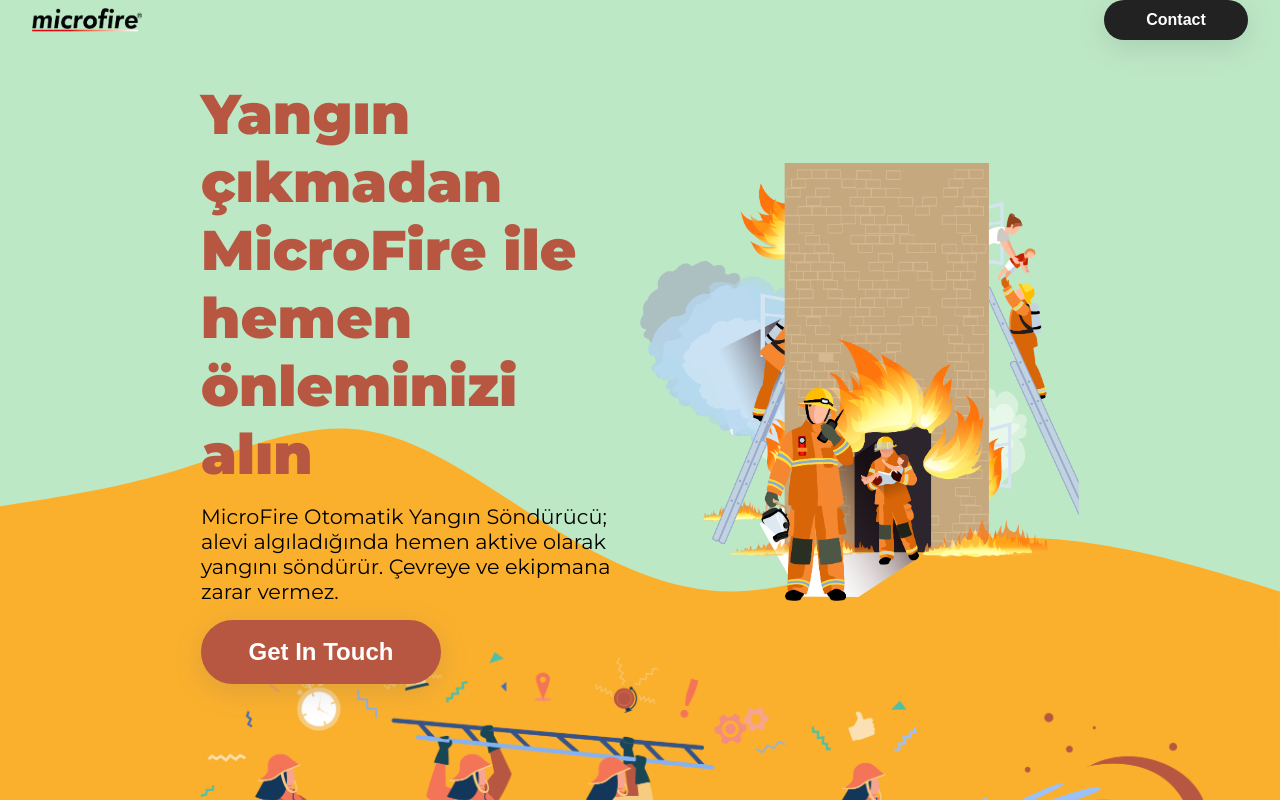
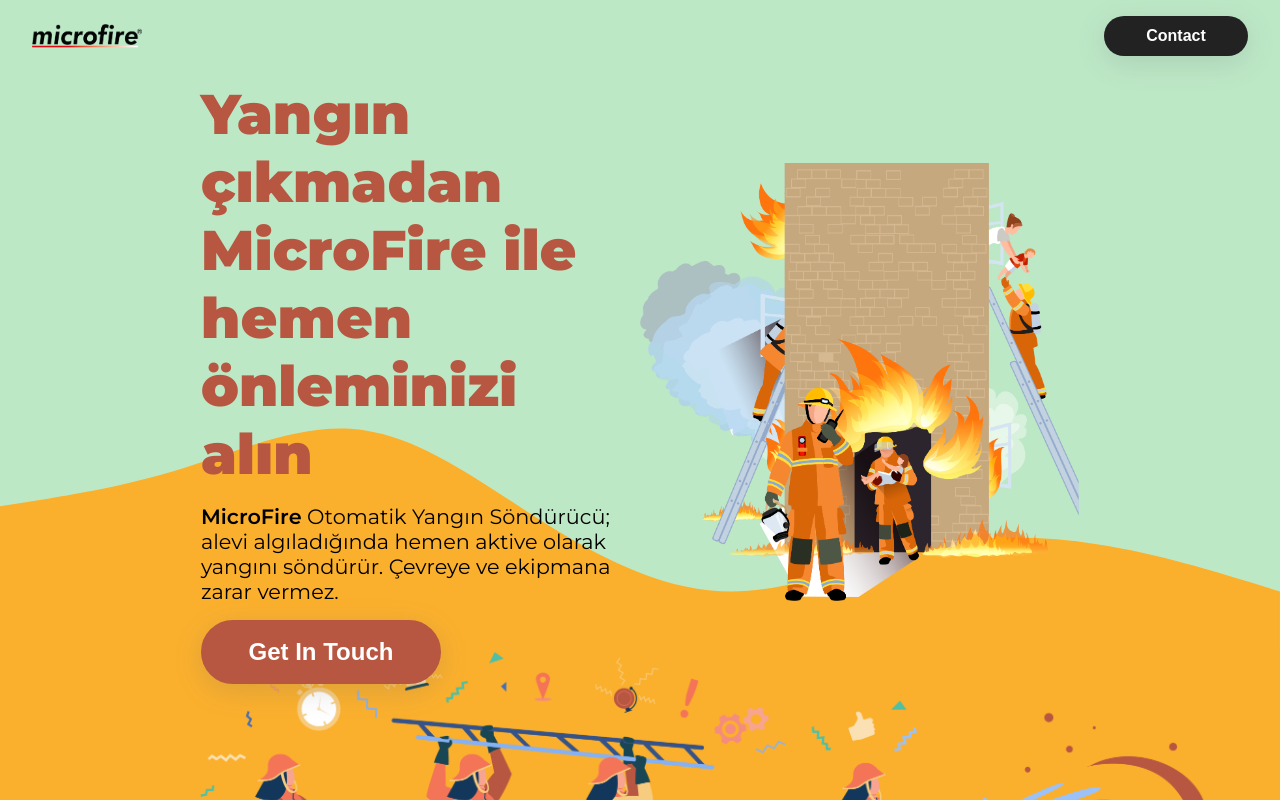
Before and after one commit to canocalir/microfire-next, a Next.js app: page / in a window 1280 px wide. Shown: the top 800 px of the page. Built offline with nearby package versions, Linux system fonts and the light colour scheme.

Commit message:
added brand hover

```diff
--- a/src/components/Hero/Hero.styled.ts
+++ b/src/components/Hero/Hero.styled.ts
@@ -44,12 +44,21 @@
   }
 `;
 
+const HeroBrand = styled.span`
+  font-weight: 600;
+  font-size: 1.3rem;
+  &:hover {
+    background-color: #effbd0;
+    transition: 500ms ease-in-out;
+  }
+`;
+
 const HeroRightContainer = styled.section`
   display: flex;
   justify-content: center;
   align-items: center;
   width: 49%;
-  @media(max-width: 864px){
+  @media (max-width: 864px) {
     order: 0;
     width: 100%;
   }
@@ -77,7 +86,7 @@
   width: 100%;
   height: auto;
   z-index: 2;
-  @media (max-width: 864px){
+  @media (max-width: 864px) {
     height: 20rem;
   }
 `;
@@ -88,4 +97,5 @@
   HeroLeftContainer,
   HeroButton,
   HeroRightContainer,
+  HeroBrand
 };
--- a/src/components/Hero/Hero.tsx
+++ b/src/components/Hero/Hero.tsx
@@ -4,6 +4,7 @@
   HeroLeftContainer,
   HeroRightContainer,
   HeroImage,
+  HeroBrand,
 } from "./Hero.styled";
 import heroImage from "../../assets/mainpage.png";
 import { FC } from "react";
@@ -16,7 +17,7 @@
         <HeroLeftContainer>
           <h1>Yangın çıkmadan MicroFire ile hemen önleminizi alın</h1>
           <p>
-            MicroFire Otomatik Yangın Söndürücü; alevi algıladığında hemen
+            <HeroBrand>MicroFire</HeroBrand> Otomatik Yangın Söndürücü; alevi algıladığında hemen
             aktive olarak yangını söndürür. Çevreye ve ekipmana zarar vermez.
           </p>
           <HeroButton>Get In Touch</HeroButton>
--- a/src/components/Navbar/Navbar.styled.ts
+++ b/src/components/Navbar/Navbar.styled.ts
@@ -4,7 +4,7 @@
   display: flex;
   justify-content: space-between;
   align-items: center;
-  padding: 0 2rem 0 2rem;
+  padding: 1rem 2rem 1rem 2rem;
   background-color: #bde8c6d2;
   position: fixed;
   z-index: 3;
```
